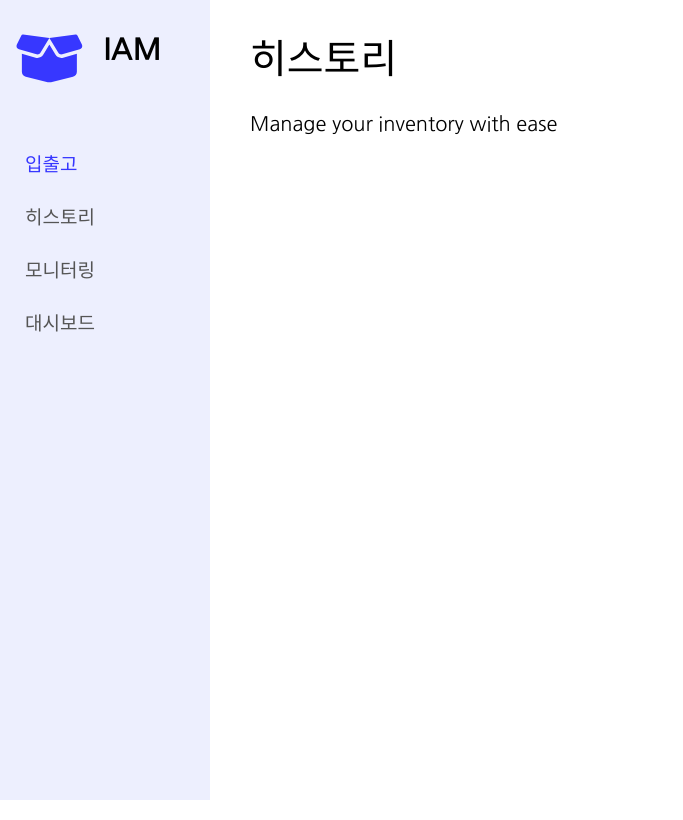
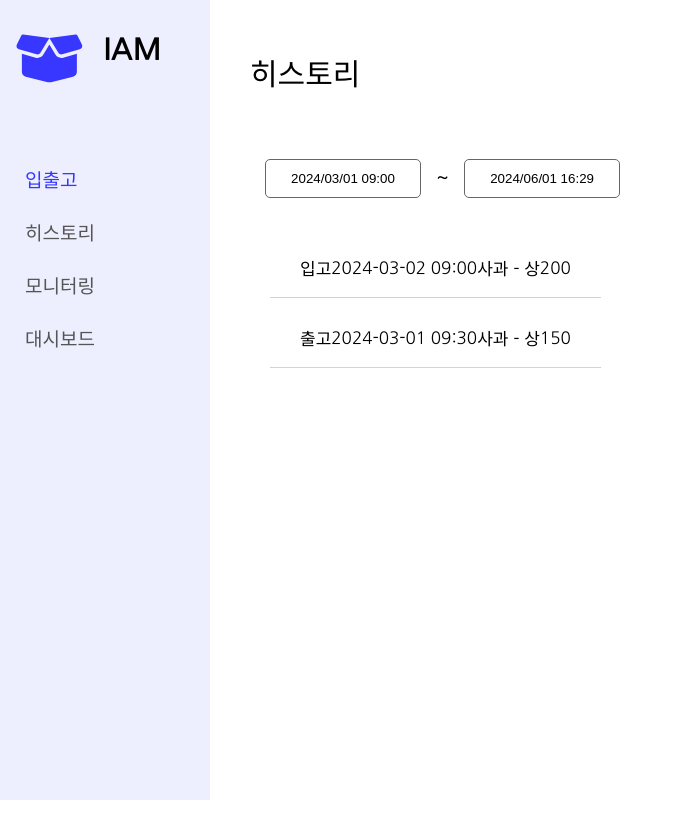
Before and after one commit to KWU-LastDance/IAM-Frontend, a React (Vite) app: page /history in a window 1280 px wide. Shown: the whole page, without its empty margins (0-683 px from the left). Built offline with nearby package versions, Linux system fonts and the light colour scheme.

Commit message:
fix: sidebar 오류 해결
메인페이지에서만 보이지 않게 수정함.

```diff
--- a/src/App.tsx
+++ b/src/App.tsx
@@ -1,15 +1,19 @@
 import { useState } from 'react'
-import {Routes, Route} from 'react-router-dom'
-
+import { BrowserRouter as Router, Routes, Route, useLocation } from 'react-router-dom';
 import {Home} from './components/pages/Home'
 import {InAndOut} from './components/pages/InAndOut'
 import { History } from './components/pages/History'
 import {Monitoring} from './components/pages/Monitoring'
 import {Dashboard} from './components/pages/Dashboard'
+import { Sidebar } from './components/Sidebar'
 
-function App() {
+const AppContent = () => {
+  const location = useLocation();
+  const isHome = location.pathname === '/';
 
   return (
+    <>
+      {!isHome && <Sidebar />}
       <Routes>
         <Route path="/" element={<Home />} />
         <Route path="/in-and-out" element={<InAndOut />} />
@@ -17,7 +21,16 @@ function App() {
         <Route path="/monitoring" element={<Monitoring />} />
         <Route path="/dashboard" element={<Dashboard />} />
       </Routes>
-  )
+    </>
+  );
+};
+
+function App() {
+  return (
+    <Router>
+      <AppContent />
+    </Router>
+  );
 }
 
 export default App
--- a/src/components/Sidebar.tsx
+++ b/src/components/Sidebar.tsx
@@ -33,17 +33,23 @@ const Title = styled.h1`
     font-weight: 700;
     `;
 
+    const Ul = styled.ul`
+    list-style-type: none;
+    padding-left: 0;
+    `;
+
 const Li = styled.li`
-    list-style-type: none;
     font-size: 19px;
     margin-top: 15px;
     padding-top: 10px;
     padding-left: 10px;
     cursor: pointer;
     color:#555555;
+    width: 60%;
     `;
 const ChoosedLi = styled(Li)`
     color: #3737FF;
+
     `
 
 export function Sidebar() {
@@ -97,11 +103,12 @@ export function Sidebar() {
                     <Title>IAM</Title>
                 </TextDiv>
                 </LogoDiv>
-
+                <Ul>
                 {isInandout ? <ChoosedLi onClick={()=>handleInandout()}>입출고</ChoosedLi> : <Li onClick={()=>handleInandout()}>입출고</Li>}
                 {isHistory ? <ChoosedLi onClick={()=>handleHistory()}>히스토리</ChoosedLi> : <Li onClick={()=>handleHistory()}>히스토리</Li>}
                {isMonitoring ? <ChoosedLi onClick={()=>handleMonitoring()}>모니터링</ChoosedLi> : <Li onClick={()=>handleMonitoring()}>모니터링</Li>}
                 {isDashboard ? <ChoosedLi onClick={()=>handleDashboard()}>대시보드</ChoosedLi> : <Li onClick={()=>handleDashboard()}>대시보드</Li>}
+                </Ul>
             </Container>
         </>
     )
--- a/src/components/pages/Dashboard.tsx
+++ b/src/components/pages/Dashboard.tsx
@@ -1,15 +1,15 @@
 import { useEffect, useState } from 'react'
 import styled from 'styled-components';
-import { Sidebar } from '../Sidebar';
-
 const Container = styled.div`
     display: flex;
     flex-direction: column;
     margin-left: 250px;
     font-size: 20px;
+    margin-top: 20px;
     `;
-
-const Body = styled.div`
+    const Title = styled.p`
+    font-size: 30px;
+    font-weight: 700;
     `;
 const Text = styled.p`
     font-size: 20px;
@@ -21,12 +21,8 @@ const Text = styled.p`
 export function Dashboard() {
     return (
         <Container>
-            <Sidebar />
-            <Body>
-                <h1>대시보드</h1>
-                    <Text>Manage your inventory with ease</Text>
+                <Title>대시보드</Title>
 
-            </Body>
         </Container>
     )
 }
--- a/src/components/pages/History.tsx
+++ b/src/components/pages/History.tsx
@@ -1,32 +1,249 @@
 import { useEffect, useState } from 'react'
 import styled from 'styled-components';
-import { Sidebar } from '../Sidebar';
+import 'react-datepicker/dist/react-datepicker.css';
+import DatePicker from "react-datepicker";
+import { set } from 'date-fns';
 
 const Container = styled.div`
     display: flex;
     flex-direction: column;
     margin-left: 250px;
     font-size: 20px;
+    margin-top: 20px;
     `;
 
-const Body = styled.div`
+const Title = styled.p`
+    font-size: 30px;
+    font-weight: 700;
     `;
 const Text = styled.p`
     font-size: 20px;
-    margin-top: 0;
-    margin-bottom: 60px;
+    `;
+    const IncomingText = styled(Text)`
+    color: #3737FF;
+    `
+    const OutgoingText = styled(Text)`
+    color: #FF2416;
+    `
+    const IncomingLine = styled.div`
+    width: 90%;
+    background-color: #3737FF;
+    border: 1px solid #3737FF;
+    margin-bottom: 20px;
+    `
+    const OutgoingLine = styled.div`
+    width: 90%;
+    border: 1px solid #FF2416;
+    background-color: #FF2416;
+    margin-bottom: 20px;
+    `
+
+    const Dates = styled.div`
+    display: flex;
+    flex-direction: row;
+    margin-top: 20px;
+    align-items: center;
+    `;
+    const DateDiv = styled(DatePicker)`
+    width: 150px;
+    height: 35px;
+    text-align: center;
+    border-radius: 5px;
+    border: 1px solid #666666;
+    margin: 15px;
     `;
 
+    const Body = styled.div`
+    display: flex;
+    flex-direction: row;
+    margin-top: 20px;
+    height: 420px;
+    `;
 
+    const LeftDiv = styled.div`
+    display: flex;
+    flex-direction: column;
+    width: 40%;
+    height: 400px;
+    ::-webkit-scrollbar {
+        width: 4px;
+    }
+    ::-webkit-scrollbar-thumb {
+        background-color: #777777;
+        border-radius: 10px;
+    }
+    `;
+    const RightDiv = styled.div`
+    display: flex;
+    flex-direction: column;
+    margin-left: 20px;
+    width: 57%;
+    height: 400px;
+    `;
+    const Line = styled.div`
+    width: 100%;
+    border: 1px solid #D3D3D3;
+    margin-bottom: 20px;
+    `;
+    const ListItems = styled.div`
+    display: flex;
+    flex-direction: column;
+    height: 400px;
+    overflow-y: auto;
+    width: 90%;
+    `;
+
+    const ListItem = styled.div`
+    display: flex;
+    flex-direction: row;
+    border-bottom: 1px solid #D3D3D3;
+    padding: 0 30px;
+    margin: 5px 20px;
+    justify-content: space-between;
+    font-size: 17px;
+    cursor: pointer;
+    align-items: center;
+    position: relative;
+    `;
+
+    const SubTitle = styled.div`
+    display: flex;
+    flex-direction: row;
+    border-bottom: 1px solid #D3D3D3;
+    padding: 0 30px;
+    margin: 5px 20px;
+    justify-content: space-between;
+    font-size: 17px;
+    `
 export function History() {
+    const setHours = (date: Date, hour: number) => {
+        const newDate = new Date(date);
+        newDate.setHours(hour);
+        return newDate;
+      }
+        const setMinutes = (date: Date, minutes: number) => {
+            const newDate = new Date(date);
+            newDate.setMinutes(minutes);
+            return newDate;
+        }
+            const [startDate, setStartDate] = useState(
+                setHours(setMinutes('2024-03-01', 0), 9)
+          );
+          const [endDate, setEndDate] = useState(
+            setHours(setMinutes(new Date(),new Date().getMinutes()) ,new Date().getHours())
+          );
+
+        const [history, setHistory] = useState([
+            {
+                date: '2024-03-02 09:00',
+                inandout: '입고',
+                item: '사과 - 상',
+                amount: '200',
+            },
+            {
+                date: '2024-03-01 09:30',
+                inandout: '출고',
+                item: '사과 - 상',
+                amount: '150',
+            }
+        ])
+        const [showList, setShowList] = useState([]);
+
+        const show = (index: number) => {
+            setShowList([]);
+            if(history[index].inandout === '입고') {
+                setIsIn(true);
+                setIsOut(false);
+                setShowList([history[index]]);
+            } else {
+                setIsOut(true);
+                setIsIn(false);
+                setShowList([history[index]]);
+            }
+        }
+
+        const [isIn, setIsIn] = useState(false);
+        const [isOut, setIsOut] = useState(false);
     return (
         <Container>
-            <Sidebar />
-            <Body>
-                <h1>히스토리</h1>
-                    <Text>Manage your inventory with ease</Text>
+                <Title>히스토리</Title>
 
-            </Body>
-        </Container>
+                <Dates>
+                    <DateDiv
+                selected={startDate}
+                onChange={(date) => setStartDate(date)}
+                showTimeSelect
+                dateFormat="yyyy/MM/dd HH:mm"
+                maxDate={new Date()} />
+                    <Text>~</Text>
+                    <DateDiv
+                selected={endDate}
+                onChange={(date) => setEndDate(date)}
+                showTimeSelect
+                dateFormat="yyyy/MM/dd HH:mm"
+                maxDate={new Date()} />
+                </Dates>
+
+<Body>
+                <LeftDiv>
+                    <ListItems>
+                        {history.map((item, index) => (
+                            <ListItem key={index} onClick={()=>show(index)}>
+                                <p>{item.inandout}</p>
+                                <p>{item.date}</p>
+                                <br />
+                                <p>{item.item}</p>
+                                <p>{item.amount}</p>
+                            </ListItem>
+                        ))}
+                    </ListItems>
+                </LeftDiv>
+                <RightDiv>
+                    {isIn && (<>
+                            <IncomingText>입고 내역</IncomingText>
+                            <IncomingLine />
+                            <SubTitle>
+                            <p>사진</p>
+                            <p>제품명</p>
+                            <p>재고 변동</p>
+                            </SubTitle>
+                        <ListItems>
+                            {showList.map((item, index) => (
+                                <ListItem key={index} onClick={()=>show(index)}>
+                                    <br />
+                                    <p>{item.item}</p>
+                                    <p>{item.amount}</p>
+                                </ListItem>
+                            ))}
+                        </ListItems>
+                        </>
+
+                            )}
+                            {isOut && (
+                                <>
+                                    <OutgoingText>출고 내역</OutgoingText>
+                                    <OutgoingLine />
+                                    <SubTitle>
+                            <p>사진</p>
+                            <p>제품명</p>
+                            <p>재고 변동</p>
+                            </SubTitle>
+                                    <ListItems>
+                                        {showList.map((item, index) => (
+                                            <ListItem key={index}>
+                                                <p>{item.inandout}</p>
+                                                <p>{item.date}</p>
+                                                <br />
+                                                <p>{item.item}</p>
+                                                <p>{item.amount}</p>
+                                            </ListItem>
+                                    ))}
+                                    </ListItems>
+                                </>
+                            )}
+
+                </RightDiv>
+                </Body>
+</Container>
     )
 }
--- a/src/components/pages/Home.tsx
+++ b/src/components/pages/Home.tsx
@@ -44,7 +44,7 @@ const Body = styled.div`
     width: 700px;
     height: 200px;
     padding: 90px;
-    margin: 20px;
+    margin: 10px;
     box-shadow: 0 0 10px 0 rgba(0, 0, 0, 0.1);
     font-size: 20px;
     background-color: #EDEFFE;
@@ -53,7 +53,8 @@ const Body = styled.div`
     const Text = styled.p`
     font-size: 20px;
     margin-top: 0;
-    margin-bottom: 60px;
+    margin-bottom: 45px;
+    line-height: 1.5;
     `;
     const Button = styled.button`
     background-color: #3737FF;
@@ -83,7 +84,7 @@ export function Home() {
 
     <Body>
     <Container>
-    <Text>IAM을 사용하여 쉽고 빠르게 재고 관리를 시작하세요. 제품마다 정해진 위치가 있는 경우 기본모드의 속성을 추가하여 제품별 위치를 기록해 둘수 있습니다. 입고, 출고, 조정, 이동은 재고 수량이 변경될때 사용됩니다.
+    <Text>IAM은 농산품의 입출고 관리, 품질별 분류 모니터링, 입출고 내역 조회, 그리고 종합 대시보드를 통해 농산품 유통 센터 운영을 최적화합니다. 제품을 품질별로 분류하는 과정을 실시간으로 모니터링하고, 정확한 재고 관리를 통해 효율적인 입출고를 지원합니다. 또한, 사용자가 필요한 정보를 한눈에 파악할 수 있도록 대시보드를 맞춤형으로 제공합니다. IAM과 함께 효율적이고 체계적인 재고 관리를 경험하세요.
     </Text>
     <Button onClick={()=>navigate('/in-and-out')}>시작하기</Button>
     </Container>
--- a/src/components/pages/InAndOut.tsx
+++ b/src/components/pages/InAndOut.tsx
@@ -2,7 +2,6 @@ import { useEffect, useState } from 'react'
 import { faBoxOpen } from "@fortawesome/free-solid-svg-icons";
 import { FontAwesomeIcon } from "@fortawesome/react-fontawesome";
 import styled from 'styled-components';
-import { Sidebar } from '../Sidebar';
 import { Incoming } from './Incoming';
 import { Outgoing } from './Outgoing';
 
@@ -57,8 +56,6 @@ export function InAndOut() {
 
     return (
         <Container>
-            <Sidebar />
-
                 <ChooseDiv>
                     {isIn ? <IncomingText>입고</IncomingText> : <Text onClick={()=>isIncomimg()}>입고</Text>}
                     {isIn ? <Text onClick={()=>isOutgoing()}>출고</Text> : <OutgoingText>출고</OutgoingText>}
--- a/src/components/pages/Incoming.tsx
+++ b/src/components/pages/Incoming.tsx
@@ -176,12 +176,6 @@ export function Incoming() {
                 selected={startDate}
                 onChange={(date) => setStartDate(date)}
                 showTimeSelect
-                excludeTimes={[
-                  setHours(setMinutes(new Date(), 0), 17),
-                  setHours(setMinutes(new Date(), 30), 18),
-                  setHours(setMinutes(new Date(), 30), 19),
-                  setHours(setMinutes(new Date(), 30), 17),
-                ]}
                 dateFormat="yyyy/MM/dd HH:mm"
                 maxDate={new Date()} />
 
--- a/src/components/pages/Monitoring.tsx
+++ b/src/components/pages/Monitoring.tsx
@@ -1,26 +1,28 @@
 import { useEffect, useState } from 'react'
 import styled from 'styled-components';
-import { Sidebar } from '../Sidebar';
 
 const Container = styled.div`
     display: flex;
     flex-direction: column;
     margin-left: 250px;
     font-size: 20px;
+    margin-top: 20px;
     `;
-
-const Body = styled.div`
+    const Title = styled.p`
+    font-size: 30px;
+    font-weight: 700;
     `;
-
+const Text = styled.p`
+    font-size: 20px;
+    margin-top: 0;
+    margin-bottom: 60px;
+    `;
 
 export function Monitoring() {
     return (
         <Container>
-            <Sidebar />
-            <Body>
-                <h1>모니터링</h1>
+                <Title>모니터링</Title>
 
-            </Body>
         </Container>
     )
 }
--- a/src/components/pages/Outgoing.tsx
+++ b/src/components/pages/Outgoing.tsx
@@ -180,10 +180,6 @@ const clickIn = () => {
                 onChange={(date) => setStartDate(date)}
                 showTimeSelect
                 excludeTimes={[
-                  setHours(setMinutes(new Date(), 0), 17),
-                  setHours(setMinutes(new Date(), 30), 18),
-                  setHours(setMinutes(new Date(), 30), 19),
-                  setHours(setMinutes(new Date(), 30), 17),
                 ]}
                 dateFormat="yyyy/MM/dd HH:mm"
                 maxDate={new Date()} />
@@ -232,7 +228,7 @@ const clickIn = () => {
                 <Div>
                 <Text>출고 제품</Text>
                 <Line />
-                <p style={{textAlign:"right", fontSize:"16px",paddingRight:"150px", marginBottom:"0"}}>입고 수량</p>
+                <p style={{textAlign:"right", fontSize:"16px",paddingRight:"150px", marginBottom:"0"}}>출고 수량</p>
                 <Items>
                     {inputs.map((input, index) => (
                         <Item key={index}>
--- a/src/main.tsx
+++ b/src/main.tsx
@@ -2,12 +2,7 @@ import React from 'react'
 import ReactDOM from 'react-dom/client'
 import App from './App.tsx'
 import './index.css'
-import { BrowserRouter } from 'react-router-dom'
 
 ReactDOM.createRoot(document.getElementById('root')!).render(
-  <React.StrictMode>
-    <BrowserRouter>
       <App />
-    </BrowserRouter>
-  </React.StrictMode>,
 )
```
Lines whose indentation alone changed are shown as unchanged.
